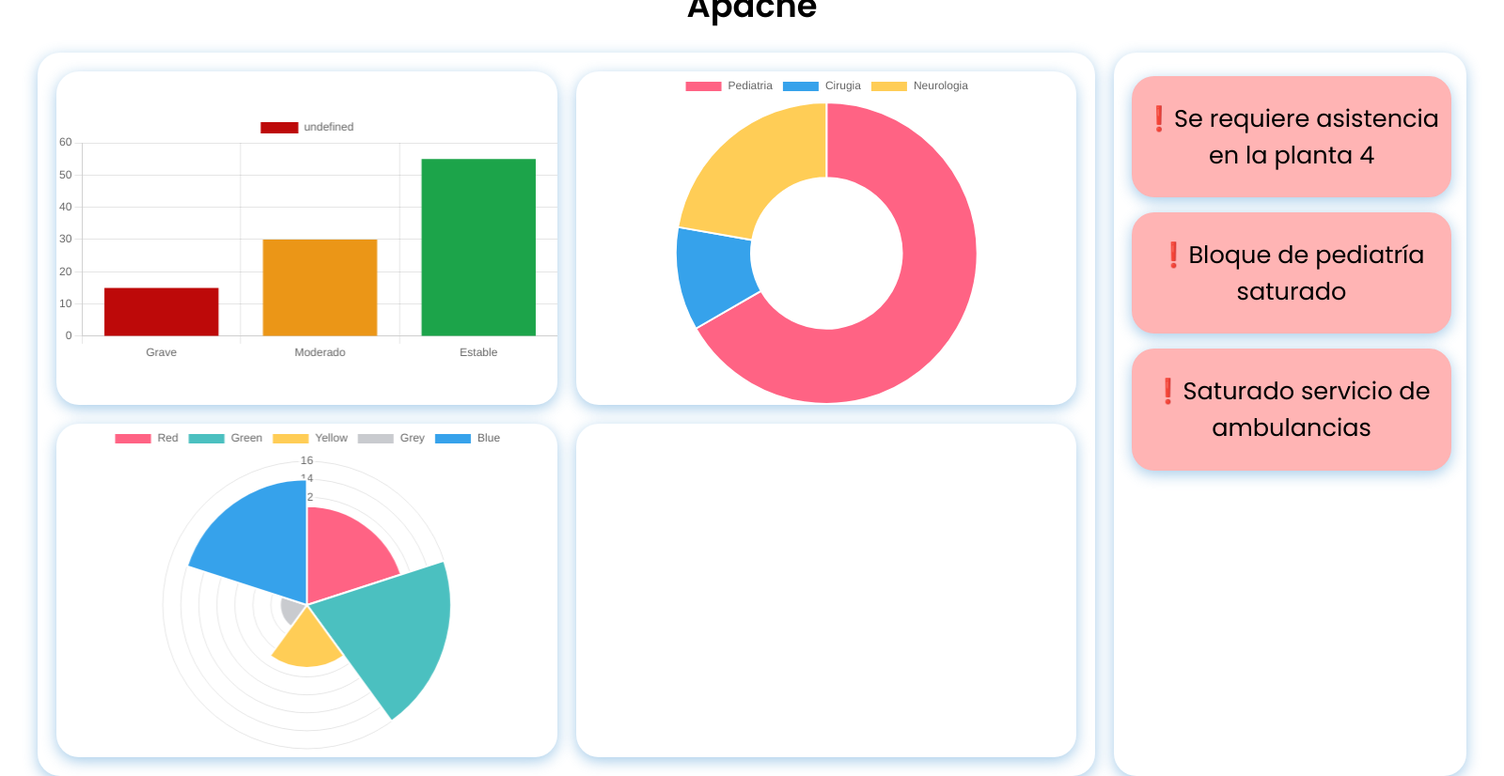
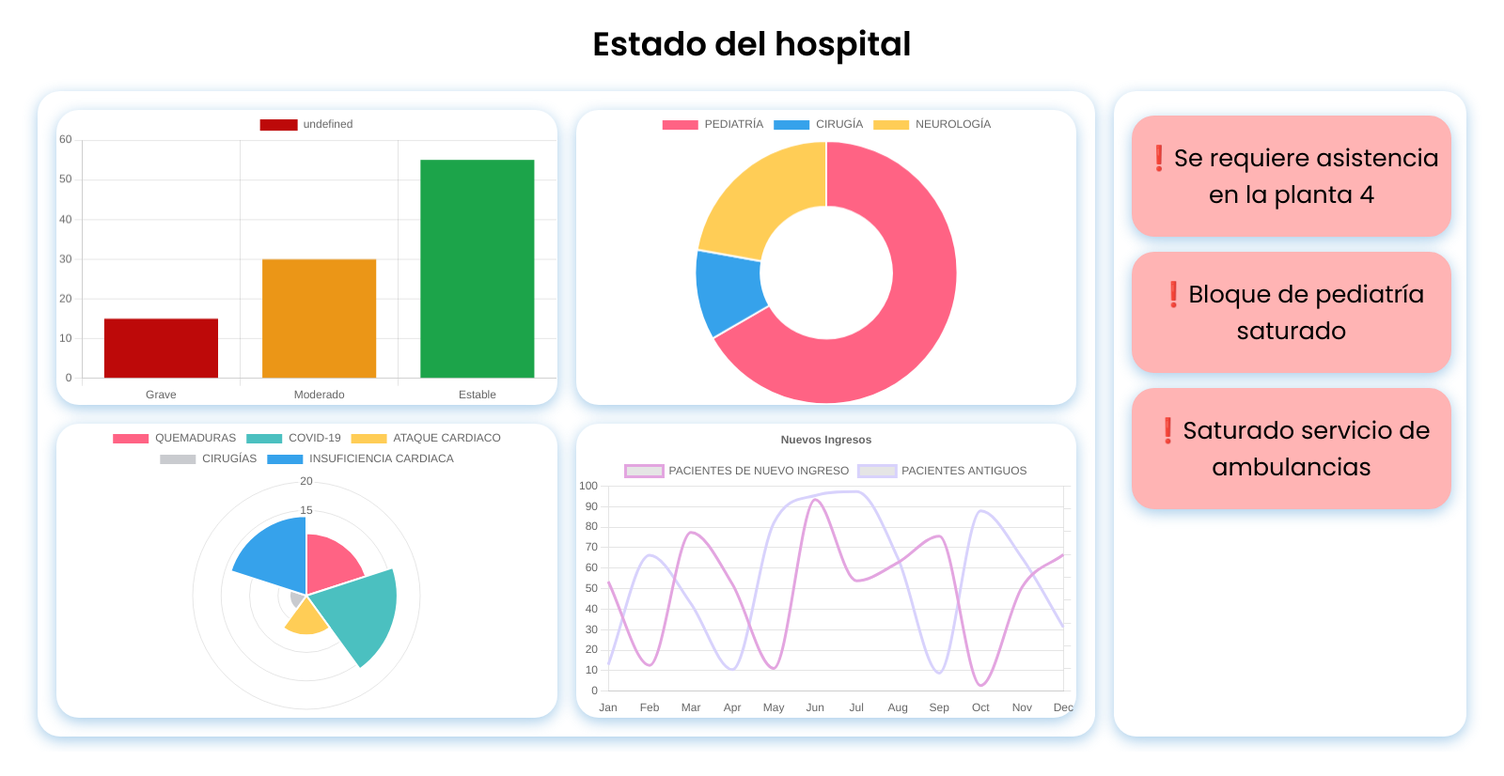
Before and after one commit to marcodiazz/VideoWall, an Electron app: page ventanas/index.html in a window 1600 px wide. Shown: the whole page at 94% size. After the commit the page ends 800 px from the top, so only its background shows below. Drawn offline with nearby package versions, Linux system fonts and the light colour scheme.

Commit message:
legend changes

```diff
--- a/ventanas/apache.js
+++ b/ventanas/apache.js
@@ -13,6 +13,7 @@ new Chart("chart1", {
         }]
     },
     options: {
+        aspectRatio: 1.7
     }
   });
 
@@ -20,9 +21,9 @@ new Chart("chart1", {
     type: "doughnut",
     data: {
         labels: [
-          'Pediatria',
-          'Cirugia',
-          'Neurologia'
+          'PEDIATRÍA',
+          'CIRUGÍA',
+          'NEUROLOGÍA'
         ],
         datasets: [{
           label: 'Ocupacion de Areas',
@@ -36,7 +37,7 @@ new Chart("chart1", {
         }]
       },
     options: {
-        aspectRatio: 1.5
+        aspectRatio: 1.7
     }
   });
 
@@ -44,11 +45,11 @@ new Chart("chart1", {
     type: "polarArea",
     data: {
         labels: [
-          'Red',
-          'Green',
-          'Yellow',
-          'Grey',
-          'Blue'
+          'QUEMADURAS',
+          'COVID-19',
+          'ATAQUE CARDIACO',
+          'CIRUGÍAS',
+          'INSUFICIENCIA CARDIACA'
         ],
         datasets: [{
           label: 'My First Dataset',
@@ -63,16 +64,16 @@ new Chart("chart1", {
         }]
     },
     options: {
-            aspectRatio: 1.5
+            aspectRatio: 1.7
     }
   });
 
-new Chart("chart3", {
+new Chart("chart4", {
     type: 'line',
     data: {
         labels: ['Jan', 'Feb', 'Mar', 'Apr', 'May', 'Jun', 'Jul', 'Aug', 'Sep', 'Oct', 'Nov', 'Dec'],
         datasets: [{
-            label: 'Nuevos ingresos 1',
+            label: 'PACIENTES DE NUEVO INGRESO',
             data: Array.from({length: 12}, (_, i) => Math.random()*100), // 12 valores random de prueba
             cubicInterpolationMode: 'monotone', // Lineas suaves
             tension: 100,
@@ -80,7 +81,7 @@ new Chart("chart3", {
 
             borderColor: [ '#e3a5e0' ]
         }, {
-            label: 'Nuevos ingresos 2',
+            label: 'PACIENTES ANTIGUOS',
             data: Array.from({length: 12}, (_, i) => Math.random()*100), // 12 valores random de prueba
             cubicInterpolationMode: 'monotone', // Lineas suaves
             tension: 100,
@@ -89,6 +90,7 @@ new Chart("chart3", {
         }]
     },
     options: {
+        aspectRatio: 1.7,
       elements: { point: { radius: 0 } },
       scales: {
           x: { grid: { display: false } },
--- a/ventanas/index.html
+++ b/ventanas/index.html
@@ -12,7 +12,7 @@
     <script src="https://cdn.jsdelivr.net/npm/chart.js"></script>
     </head>
   <body>
-    <header class="title">Apache</header>
+    <header class="title">Estado del hospital</header>
     <div class="container">
       <div class="graficas box">
         <div class="grafica1 box center">
```
